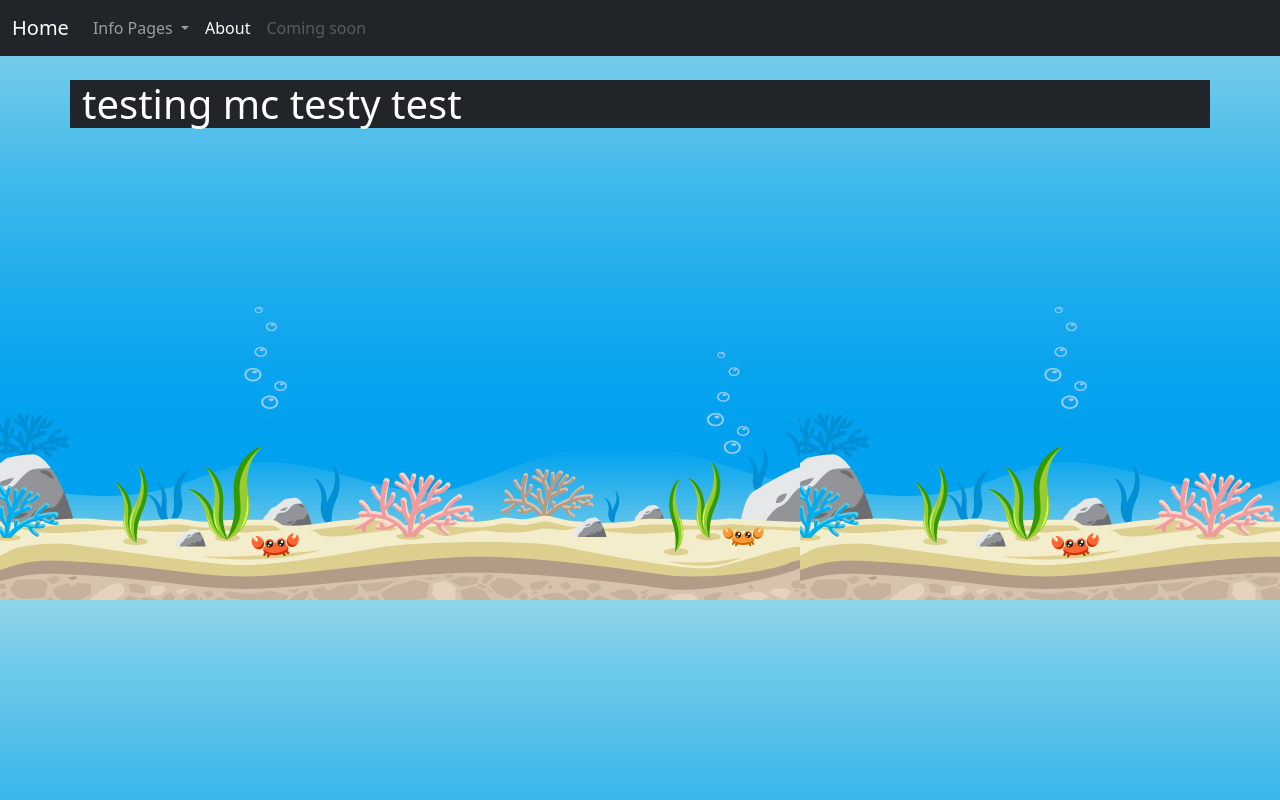
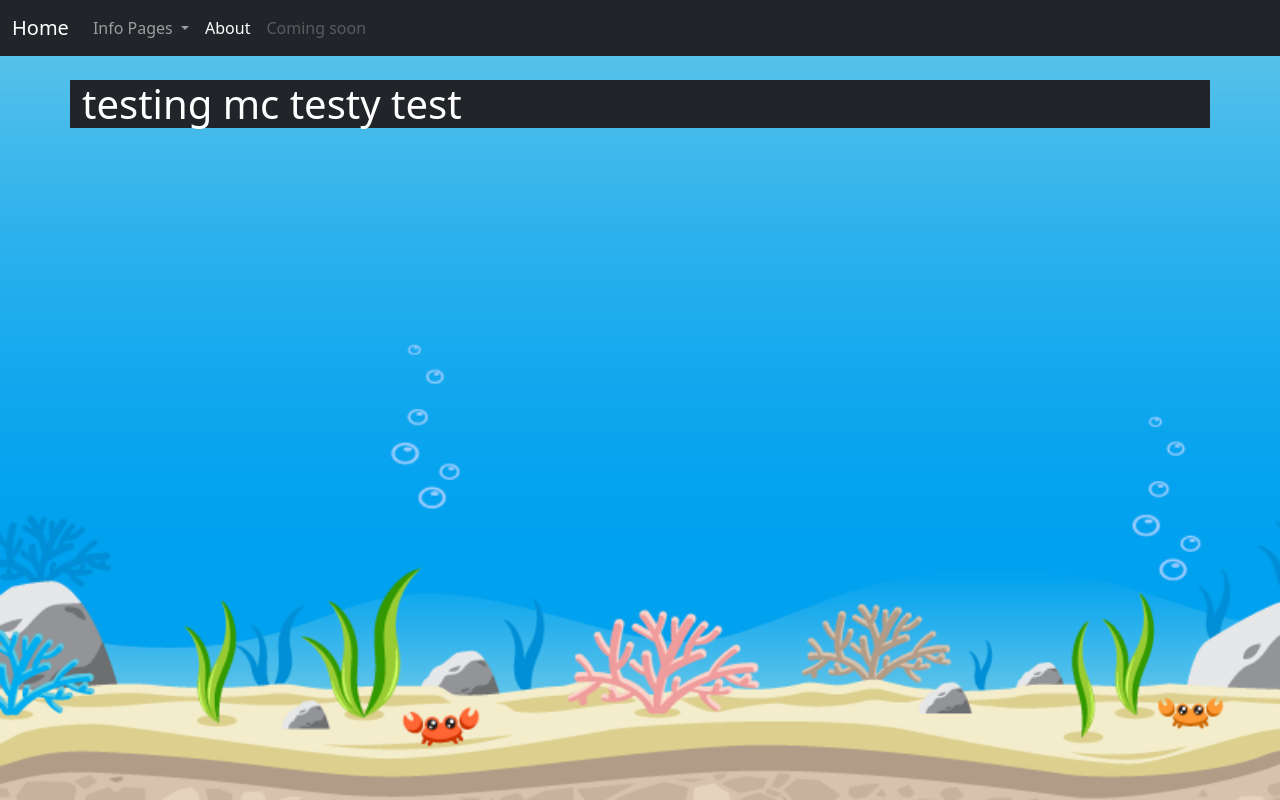
Before and after one commit to UAlberta-CMPUT-401/Ocean-Cleaner, a Django app: page / in a window 1280 px wide. Run offline with Django 3.2, Linux system fonts and the light colour scheme.

Commit message:
background resize to fit

```diff
--- a/main/templates/base.html
+++ b/main/templates/base.html
@@ -17,7 +17,7 @@
         <title>Ocean Cleaner</title>
     {% endif %}
   </head>
-  <body style="background-image: url({% static 'images/bg.png' %});">
+  <body class='bg'>
     <nav class="navbar navbar-expand-lg navbar-dark bg-dark">
         <div class="container-fluid">
           <a class="navbar-brand" href="{% url 'home' %}">Home</a>
--- a/static/css/background.css
+++ b/static/css/background.css
@@ -1,5 +1,9 @@
 {% load static %}
 
 .bg {
-	background-image: url({% static 'images/bg.png' %});
+	background-image: url(../images/bg.png);
+	background-position: bottom;
+	background-repeat: no-repeat;
+	background-size: cover;
+	height: 100vh;
 }
```
Also changed, not shown: static/images/bg.png.
